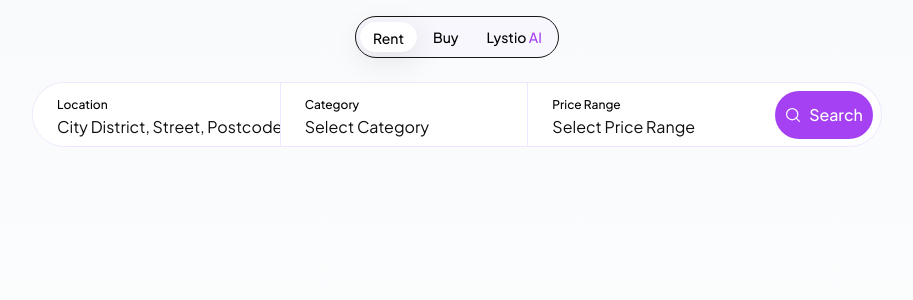
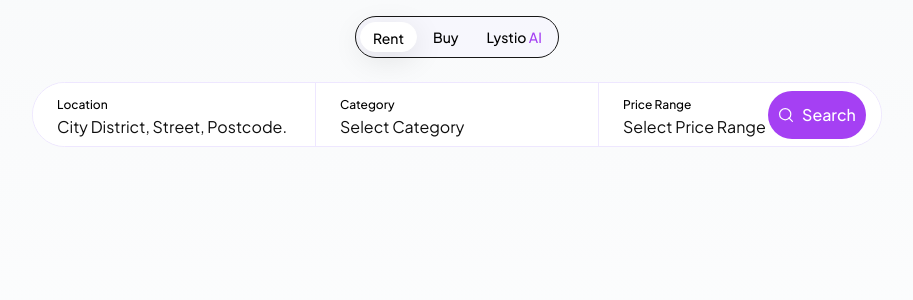
Before and after one commit to ozinkovskyi/lystio-assignment, a Next.js app: page / in a window 1280 px wide. Shown: the top 300 px of the page, without its empty margins (183-1096 px from the left). Built offline with nearby package versions, Linux system fonts and the light colour scheme; no server answers.

Commit message:
refactor(searchbar): fix field sizing and detach search button from flex layout\n\n- Make container relative and position SearchButton absolutely on the right\n- Keep fields in a consistent flex row so all have same width\n- Prevent SearchButton from affecting field sizing

```diff
--- a/components/searchBar/SearchBar.tsx
+++ b/components/searchBar/SearchBar.tsx
@@ -179,6 +179,8 @@ const SearchBar = () => {
               />
             );
           })}
+        </div>
+        <div className="absolute right-[calc(50%-425px+8px)] top-1/2 -translate-y-1/2">
           <SearchButton
             label={searchButtonConfig.label}
             onClick={handleSearch}
--- a/components/searchBar/config.ts
+++ b/components/searchBar/config.ts
@@ -26,7 +26,7 @@ export const searchButtonConfig = {
 };
 
 export const searchBarStyles = {
-  container: "flex justify-center",
+  container: "relative flex justify-center",
   wrapper:
     "inline-flex h-[65px] w-[850px] items-center overflow-hidden rounded-full bg-white border-[1px] border-[#eee7ff]",
 };
```
